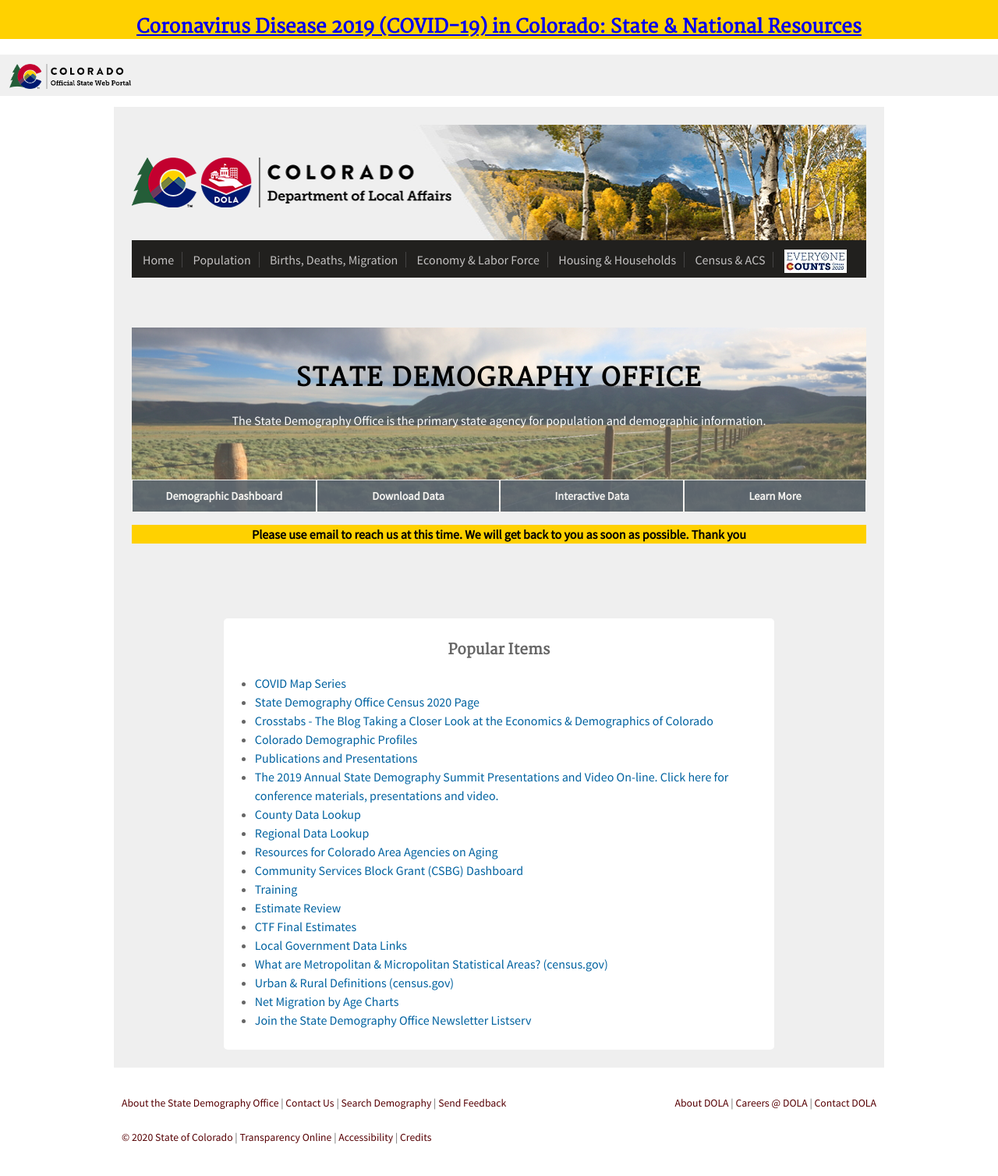
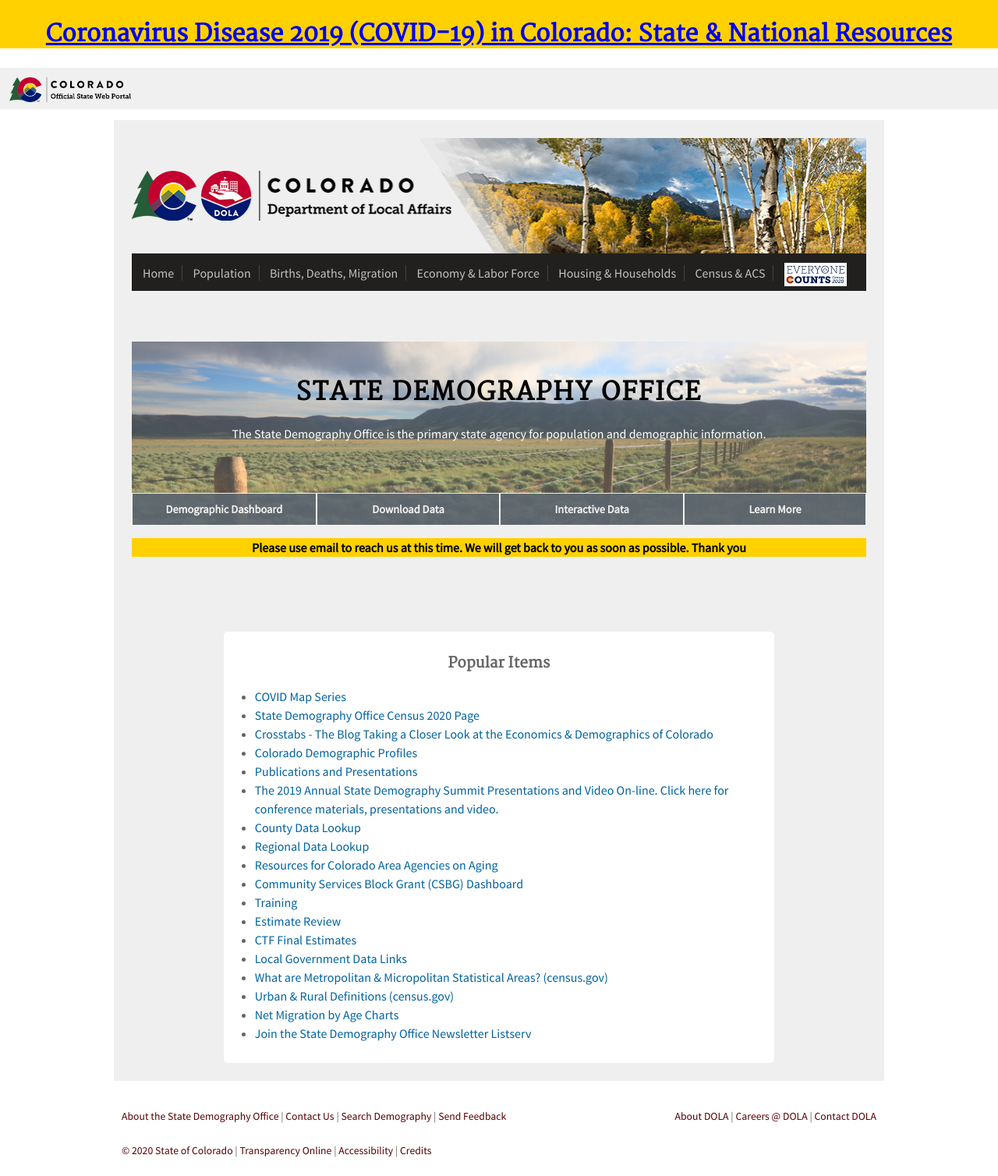
Before and after one commit to TBleess/Website_New, a Jekyll site: the page built from pages/0_Homepage_and_Footer_Links/index.md, in a window 1280 px wide. Shown: the whole page at 78% size. Built offline with Jekyll 4.4.1, drawn with Linux system fonts in a browser that asks for light colours.

Commit message:
Update _top-bar.html

```diff
--- a/_includes/_top-bar.html
+++ b/_includes/_top-bar.html
@@ -1,4 +1,4 @@
-<div class="alert__bar--covid-19" style="background-color:#ffd100;text-align:center">
+<div class="alert__bar--covid-19" style="background-color:#ffd100;text-align:center;text-color:black;font-size:20px">
     <h2>
       <a href="https://covid19.colorado.gov/">
       Coronavirus Disease 2019 (COVID-19) in Colorado: State & National Resources
```
